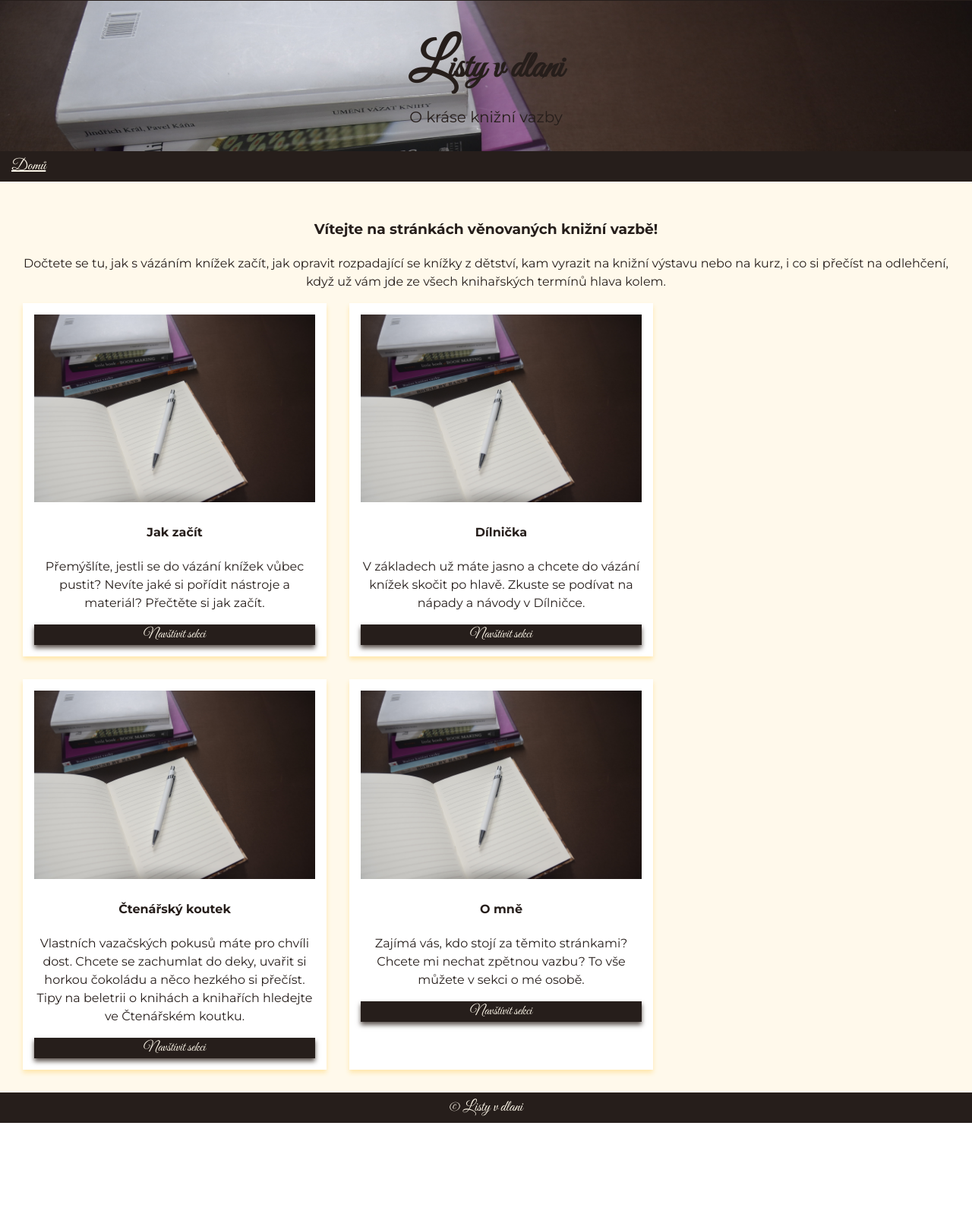
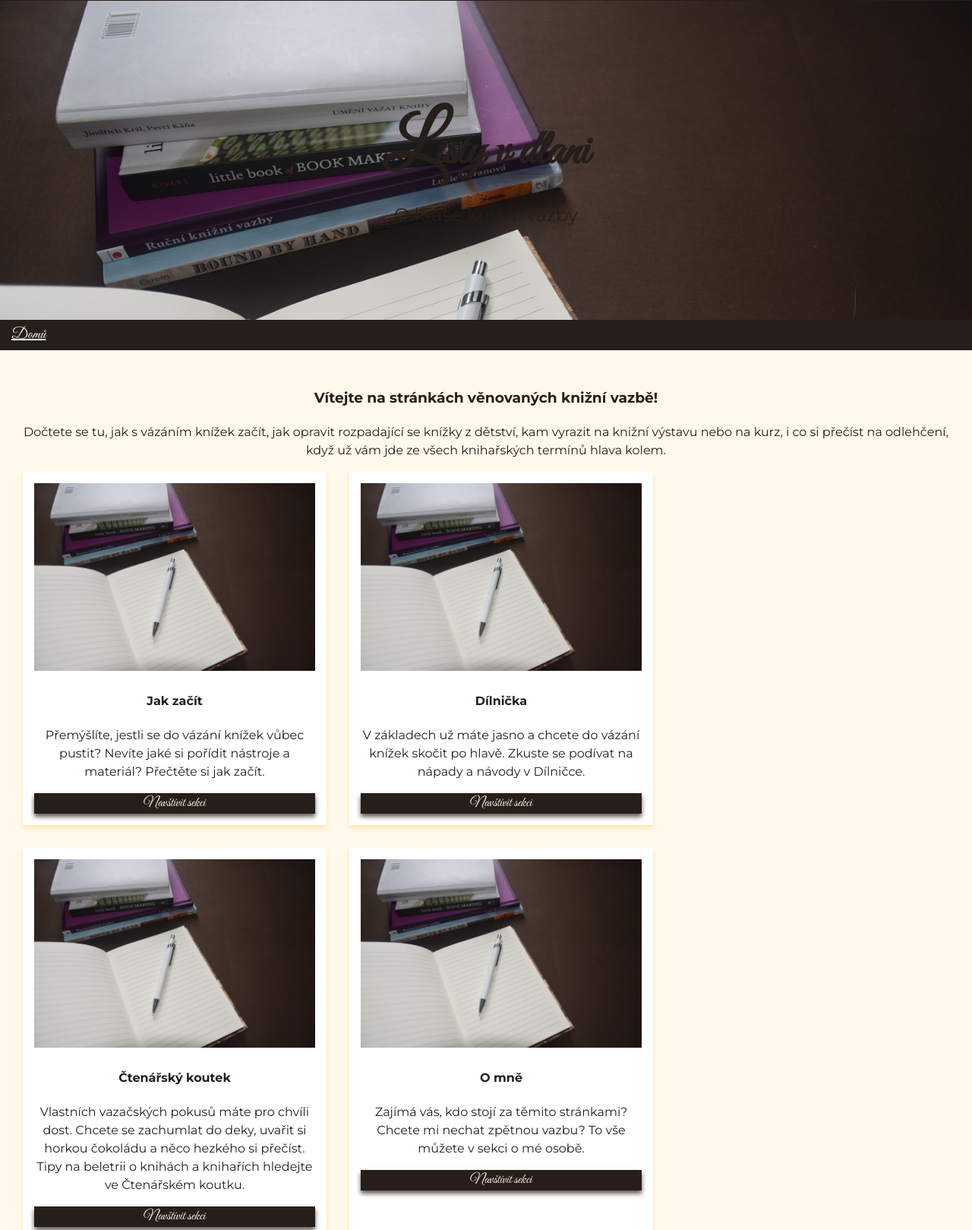
Before and after one commit to kfremrova/LvD-Final-Project, an Eleventy site: page index.html in a window 1280 px wide. Shown: the part 59-1678 px from the top of the page at 76% size. Before the commit the page ends 1537 px from the top, so only its background shows below. Built offline with nearby package versions, Linux system fonts and the light colour scheme; Eleventy itself is replaced by a stand-in of ours; files that its build step writes are made by us from their sources.

Commit message:
First styling almost done - next get back to buttons/ their position and animation

```diff
--- a/index.html
+++ b/index.html
@@ -9,21 +9,23 @@ subheading: O kráse knižní vazby
   </h3>
   <p class="page-intro__text">
     Dočtete se tu, jak s vázáním knížek začít, jak opravit rozpadající se knížky
-    z dětství, kam vyrazit na knižní výstavu nebo na kurz, i co si přečíst na odlehčení, když už vám jde ze všech
-    knihařských termínů hlava kolem.
+    z dětství, kam vyrazit na knižní výstavu nebo na kurz, i co si přečíst na
+    odlehčení, když už vám jde ze všech knihařských termínů hlava kolem.
   </p>
 </div>
 
 <div class="grid-for-boxes">
-  <section class="box">
-    <a class="box__go-to" href="/jak-zacit/">
+  <section class="box"> <!--celá tahle struktura je pro jeden boxík, tj. zatím se bude opakovat 4x-->
+    <a class="box__go-to" href="/jak-zacit/"> <!--protože na nejmenších obrazovkách chci, aby celý rámeček fungoval jako odkaz-->
       <img class="box__img" src="/images/docasny.JPG" alt="Jak začít" />
+      <div class="box__content"> <!--divy jsou kvůli zarovnání tlačítka na konec flexboxu-->
         <div class="box__text">
           <h4 class="box__title">Jak začít</h4>
           <p class="box__intro">
             Přemýšlíte, jestli se do vázání knížek vůbec pustit? Nevíte jaké si
             pořídit nástroje a materiál? Přečtěte si jak začít.
           </p>
+        </div>
         <a class="button box__button" href="/jak-zacit/">Navštívit sekci</a>
       </div>
     </a>
@@ -32,11 +34,14 @@ subheading: O kráse knižní vazby
   <section class="box">
     <a class="box__go-to" href="/dilnicka/">
       <img class="box__img" src="/images/docasny.JPG" alt="Dílnička" />
+      <div class="box__content">
         <div class="box__text">
           <h4 class="box__title">Dílnička</h4>
           <p class="box__intro">
-          V základech už máte jasno a chcete do vázání knížek skočit po hlavě. Zkuste se podívat na nápady a návody v Dílničce.
+            V základech už máte jasno a chcete do vázání knížek skočit po hlavě.
+            Zkuste se podívat na nápady a návody v Dílničce.
           </p>
+        </div>
         <a class="button box__button" href="/dilnicka/">Navštívit sekci</a>
       </div>
     </a>
@@ -45,12 +50,19 @@ subheading: O kráse knižní vazby
   <section class="box">
     <a class="box__go-to" href="/ctenarsky-koutek/">
       <img class="box__img" src="/images/docasny.JPG" alt="Čtenářký koutek" />
+      <div class="box__content">
         <div class="box__text">
           <h4 class="box__title">Čtenářský koutek</h4>
           <p class="box__intro">
-          Vlastních vazačských pokusů máte pro chvíli dost. Chcete se zachumlat do deky, uvařit si horkou čokoládu a něco hezkého si přečíst. Tipy na beletrii o knihách a knihařích hledejte ve Čtenářském koutku.
+            Vlastních vazačských pokusů máte pro chvíli dost. Chcete se
+            zachumlat do deky, uvařit si horkou čokoládu a něco hezkého si
+            přečíst. Tipy na beletrii o knihách a knihařích hledejte ve
+            Čtenářském koutku.
           </p>
-        <a class="button box__button" href="/ctenarsky-koutek/">Navštívit sekci</a>
+        </div>
+        <a class="button box__button" href="/ctenarsky-koutek/"
+          >Navštívit sekci</a
+        >
       </div>
     </a>
   </section>
@@ -58,11 +70,14 @@ subheading: O kráse knižní vazby
   <section class="box">
     <a class="box__go-to" href="/o-mne/">
       <img class="box__img" src="/images/docasny.JPG" alt="O mně" />
+      <div class="box__content">
         <div class="box__text">
           <h4 class="box__title">O mně</h4>
           <p class="box__intro">
-          Zajímá vás, kdo stojí za těmito stránkami? Chcete mi nechat zpětnou vazbu? To vše můžete v sekci o mé osobě.
+            Zajímá vás, kdo stojí za těmito stránkami? Chcete mi nechat zpětnou
+            vazbu? To vše můžete v sekci o mé osobě.
           </p>
+        </div>
         <a class="button box__button" href="/o-mne/">Navštívit sekci</a>
       </div>
     </a>
--- a/scss/_box.scss
+++ b/scss/_box.scss
@@ -18,6 +18,12 @@
 .box__img {
     background-color: colours.$c-img-substitute;
     width: 100%;
+}
+
+//tohle zjevně nefunguje, proč? Mělo to pomoct zarovnat tlačítka ke spodnímu okraji
+.box__content {
+    display: flex;
+    flex-direction: column;
 }
 
 //stylování tlačítek
--- a/scss/_header.scss
+++ b/scss/_header.scss
@@ -3,24 +3,36 @@
 @use 'spacers';
 
 .header {
-    padding: 30px;
     background-image: url(/images/docasny.JPG);
     background-size: cover;
     background-repeat: no-repeat;
+    padding: 30px;
+    @media screen and (min-width: 600px) {
+        padding: 60px;
+    }
+    @media screen and (min-width: 1100px) {
+        padding: 120px;
+    }
 }
 
 .header__title {
     font-family: fonts.$f-fancy;
     margin: 0;
     font-size: 3em;
+    @media screen and (min-width: 1100px) {
+        font-size: 4em;
+    }
 }
 
-/*ještě si musím rozmyslet, jestli se mi to větší první písmeno líbí*/
+/*zvětšení prvního písmena nadpisu*/
 .header__title::first-letter {
     font-size: 1.5em;
 }
 .header__subheading {
     margin: 0;
+    font-weight: lighter;
     font-size: 1.25em;
-    font-weight: lighter;
+    @media screen and (min-width: 1100px) {
+        font-size: 1.5em;
+    }
 }
--- a/scss/_main-content.scss
+++ b/scss/_main-content.scss
@@ -8,6 +8,11 @@
 
 .grid-for-boxes {
   display: grid;
-  grid-template-columns: repeat(auto-fit, minmax(300px, 400px));
   gap: 30px;
+  grid-template-columns: 100%; //boxy pod sebou, zabírají největší možnou šířku
+
+  @media screen and (min-width: 600px) {
+    grid-template-columns: repeat(auto-fit, minmax(300px, 400px)); //podle šířky obrazovky po více do řádku, ještě rozmyslet rozměry, takhle to v souvislosti s breakpointem nedává úplně nejlepší smysl
+  }
+
 }
--- a/scss/_navigation.scss
+++ b/scss/_navigation.scss
@@ -10,6 +10,7 @@
 .logo {
     display: flex;
     align-items: center;
+    padding: 10px;
 }
 .logo__icon {
     height: 20px;
```
Also changed, not shown: css/style.css, 1 other file. Lines whose indentation alone changed are shown as unchanged.
